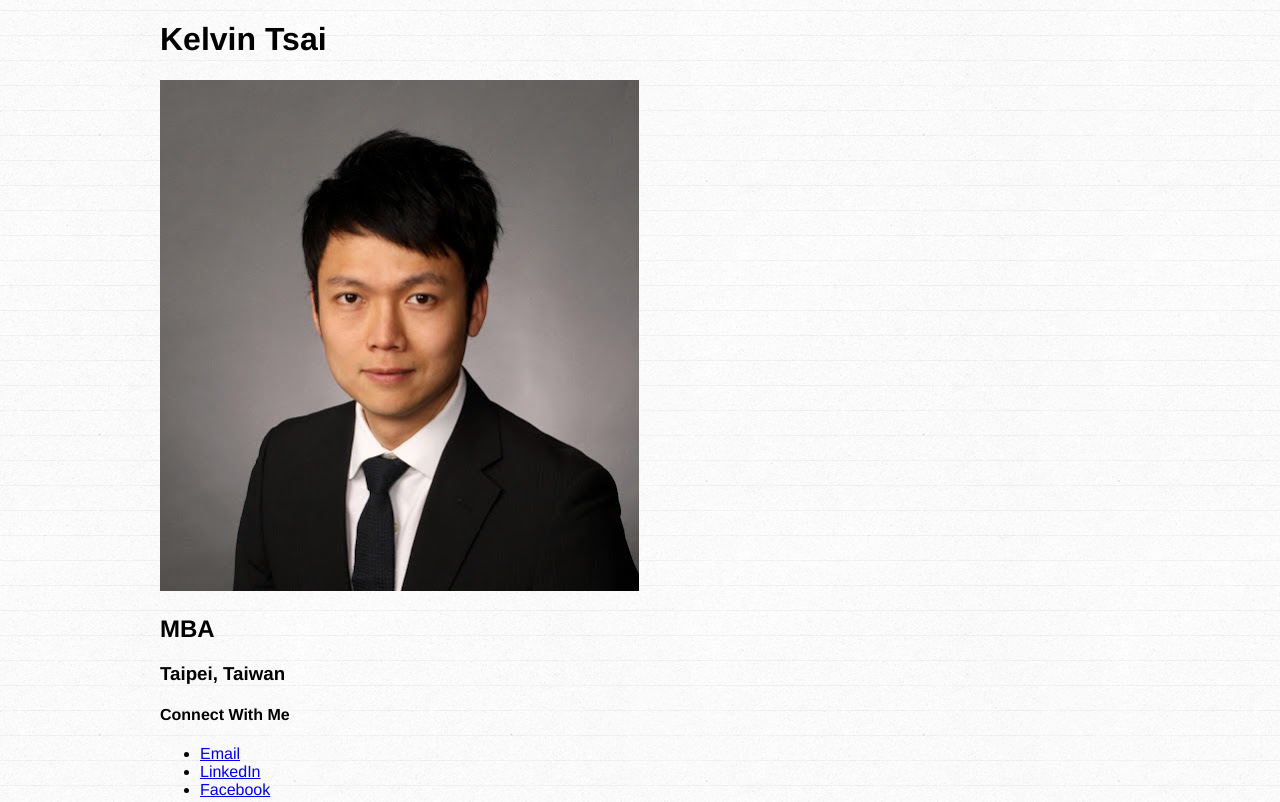
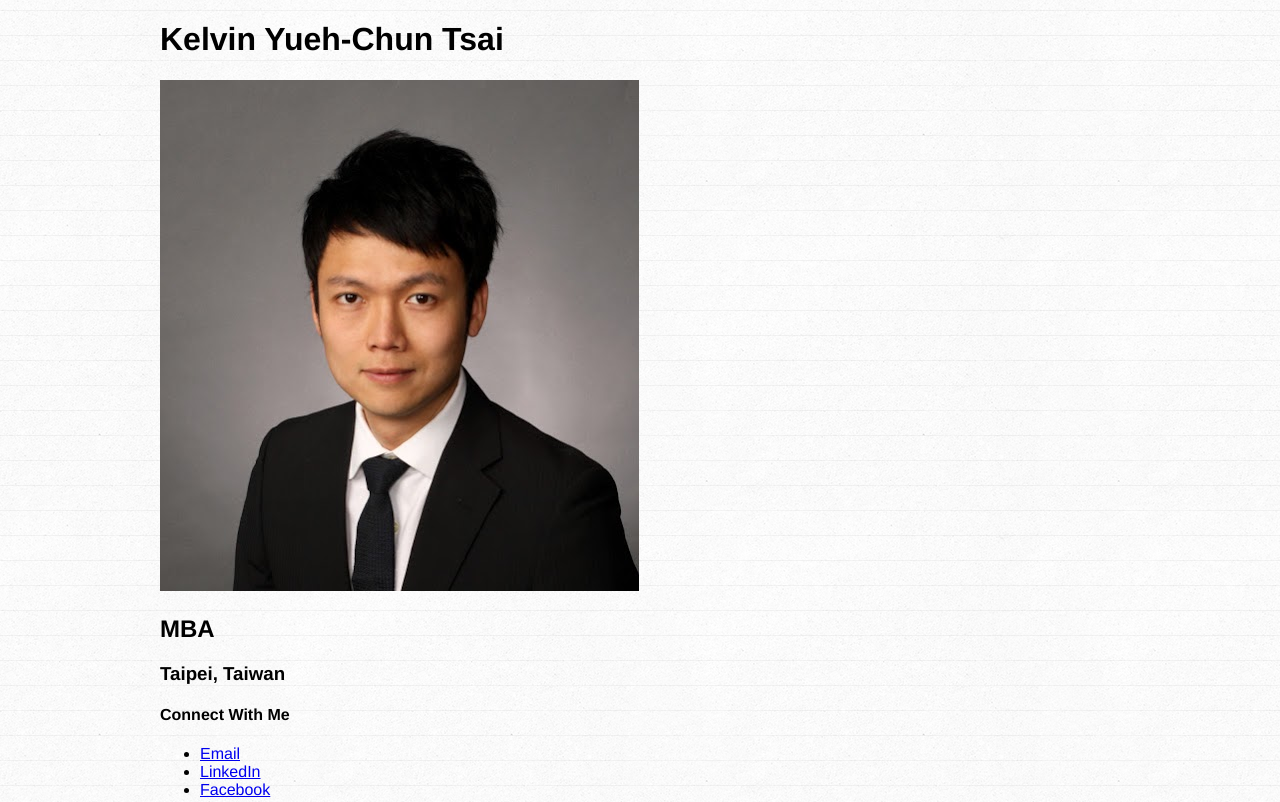
Before and after one commit to kelvinyctsai/kelvinyctsai.github.io, a plain HTML site: page index.html in a window 1280 px wide. Shown: the top 802 px of the page. Drawn offline with nearby package versions, Linux system fonts and the light colour scheme.

Commit message:
Change my name

```diff
--- a/index.html
+++ b/index.html
@@ -8,7 +8,7 @@
 </head>
 <body>
   <div id="wrapper">
-    <h1>Kelvin Tsai</h1>
+    <h1>Kelvin Yueh-Chun Tsai</h1>
     <p>
       <img src="Tsai_Kelvin001.jpg">
     </p>
```
